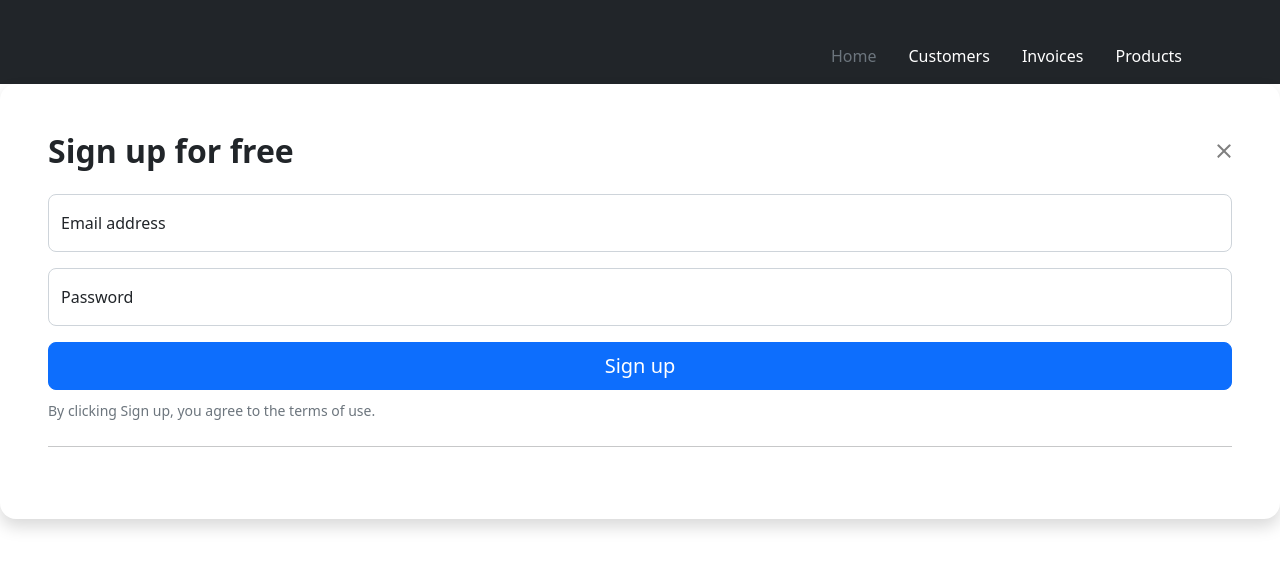
After one commit to Mefpef/Invoice-Generator, a Flask app: template app/templates/register.html in a window 1280 px wide. The commit adds this page. Shown: the top 569 px of the page. Run offline with Flask 2, Linux system fonts and the light colour scheme; the template is opened without the code that fills it, so the values that code supplies are empty.

Commit message:
add register endpoint

```diff
--- a/app/models/product.py
+++ b/app/models/product.py
@@ -9,4 +9,4 @@ class Product(db.Model):
     cn = db.Column(db.String(8))
     price = db.Column(db.Float, nullable=False)
     user_product_id = db.Column(db.Integer, db.ForeignKey('user.id'))
-    invoice = db.relationship('Invoice', backref='product_invoice', primary_key=True)
+    invoice = db.relationship('Invoice', backref='product_invoice')
--- a/app/templates/dashboard.html
+++ b/app/templates/dashboard.html
@@ -1,5 +1,5 @@
 {% extends 'base.html' %}
-{% block title %} <title>admin_panel</title> {% endblock %}
+{% block title %} <title>dashboard</title> {% endblock %}
 {% block logged %} {{ ulogin }} {% endblock %}
 {% block content %}
 <div class="col-lg-6 mx-auto">
--- /dev/null
+++ b/app/templates/register.html
@@ -0,0 +1,28 @@
+{% extends 'base.html' %}
+{% block title %} <title>register</title> {% endblock %}
+
+{% block content %}
+<div class="modal-content rounded-4 shadow">
+      <div class="modal-header p-5 pb-4 border-bottom-0">
+        <!-- <h1 class="modal-title fs-5" >Modal title</h1> -->
+        <h1 class="fw-bold mb-0 fs-2">Sign up for free</h1>
+        <button type="button" class="btn-close" data-bs-dismiss="modal" aria-label="Close"></button>
+      </div>
+
+      <div class="modal-body p-5 pt-0">
+        <form class="">
+          <div class="form-floating mb-3">
+            <input type="email" class="form-control rounded-3" id="floatingInput" placeholder="name@example.com">
+            <label for="floatingInput">Email address</label>
+          </div>
+          <div class="form-floating mb-3">
+            <input type="password" class="form-control rounded-3" id="floatingPassword" placeholder="Password">
+            <label for="floatingPassword">Password</label>
+          </div>
+          <button class="w-100 mb-2 btn btn-lg rounded-3 btn-primary" type="submit">Sign up</button>
+          <small class="text-muted">By clicking Sign up, you agree to the terms of use.</small>
+          <hr class="my-4">
+        </form>
+      </div>
+    </div>
+{% endblock %}
```
Also changed, not shown: app/routes/user.py (+13 -4 lines), app/templates/index.html (+6 -3 lines).
